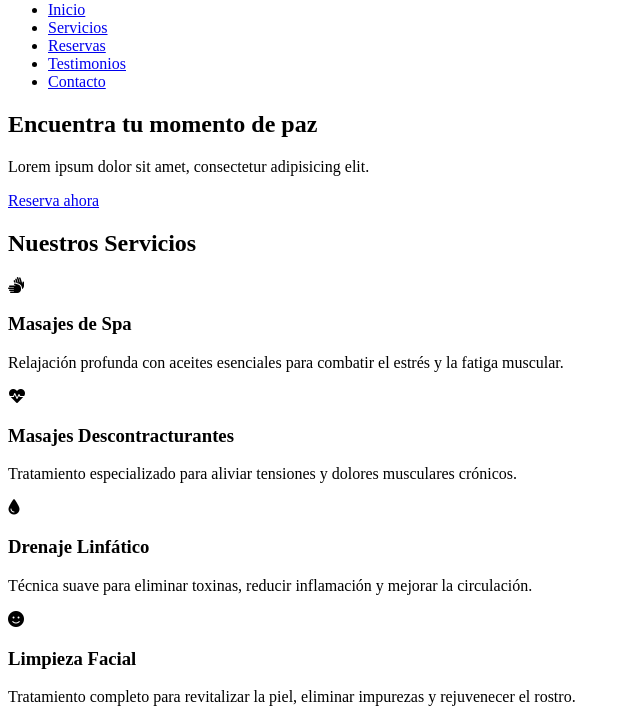
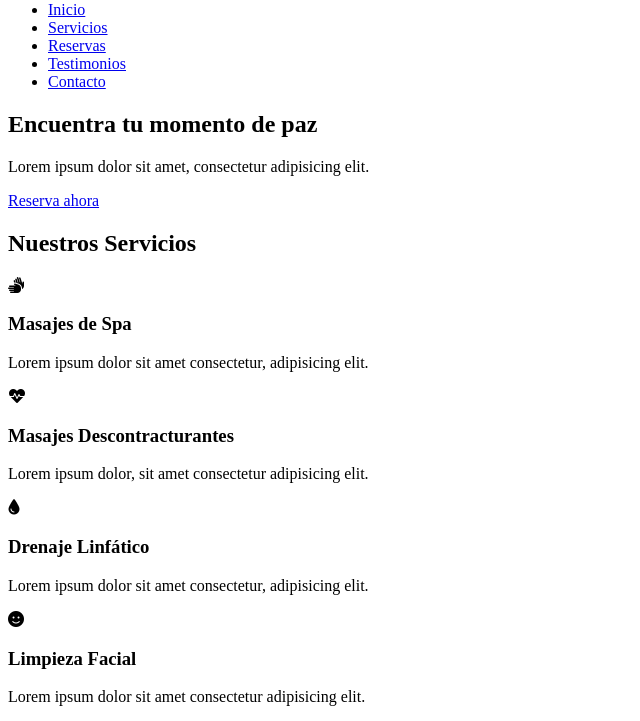
Before and after one commit to lmelgarejoguerrero/pagina-web, a plain HTML site: page index.html in a window 1280 px wide. Shown: the part 79-800 px from the top of the page, without its empty margins (0-640 px from the left). Drawn offline with Linux system fonts and the light colour scheme.

```diff
--- a/index.html
+++ b/index.html
@@ -47,28 +47,28 @@
                         <i class="fas fa-hands"></i>
                     </div>
                     <h3>Masajes de Spa</h3>
-                    <p>Relajación profunda con aceites esenciales para combatir el estrés y la fatiga muscular.</p>
+                    <p>Lorem ipsum dolor sit amet consectetur, adipisicing elit.</p>
                 </div>
                 <div class="tarjeta-servicio">
                     <div class="icono-servicio">
                         <i class="fas fa-heartbeat"></i>
                     </div>
                     <h3>Masajes Descontracturantes</h3>
-                    <p>Tratamiento especializado para aliviar tensiones y dolores musculares crónicos.</p>
+                    <p>Lorem ipsum dolor, sit amet consectetur adipisicing elit.</p>
                 </div>
                 <div class="tarjeta-servicio">
                     <div class="icono-servicio">
                         <i class="fas fa-tint"></i>
                     </div>
                     <h3>Drenaje Linfático</h3>
-                    <p>Técnica suave para eliminar toxinas, reducir inflamación y mejorar la circulación.</p>
+                    <p>Lorem ipsum dolor sit amet consectetur, adipisicing elit.</p>
                 </div>
                 <div class="tarjeta-servicio">
                     <div class="icono-servicio">
                         <i class="fas fa-smile"></i>
                     </div>
                     <h3>Limpieza Facial</h3>
-                    <p>Tratamiento completo para revitalizar la piel, eliminar impurezas y rejuvenecer el rostro.</p>
+                    <p>Lorem ipsum dolor sit amet consectetur adipisicing elit.</p>
                 </div>
             </div>
         </div>
```
